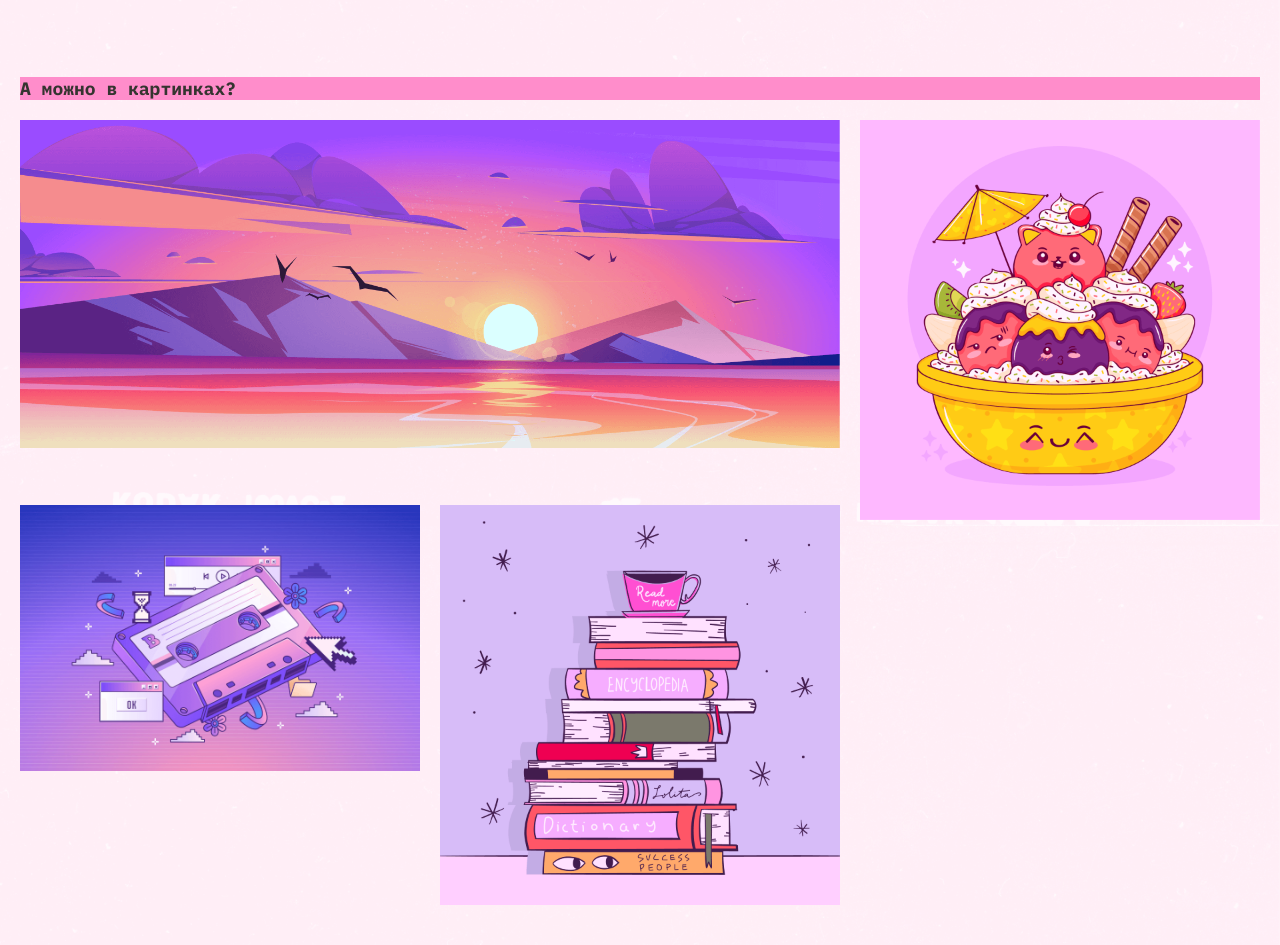
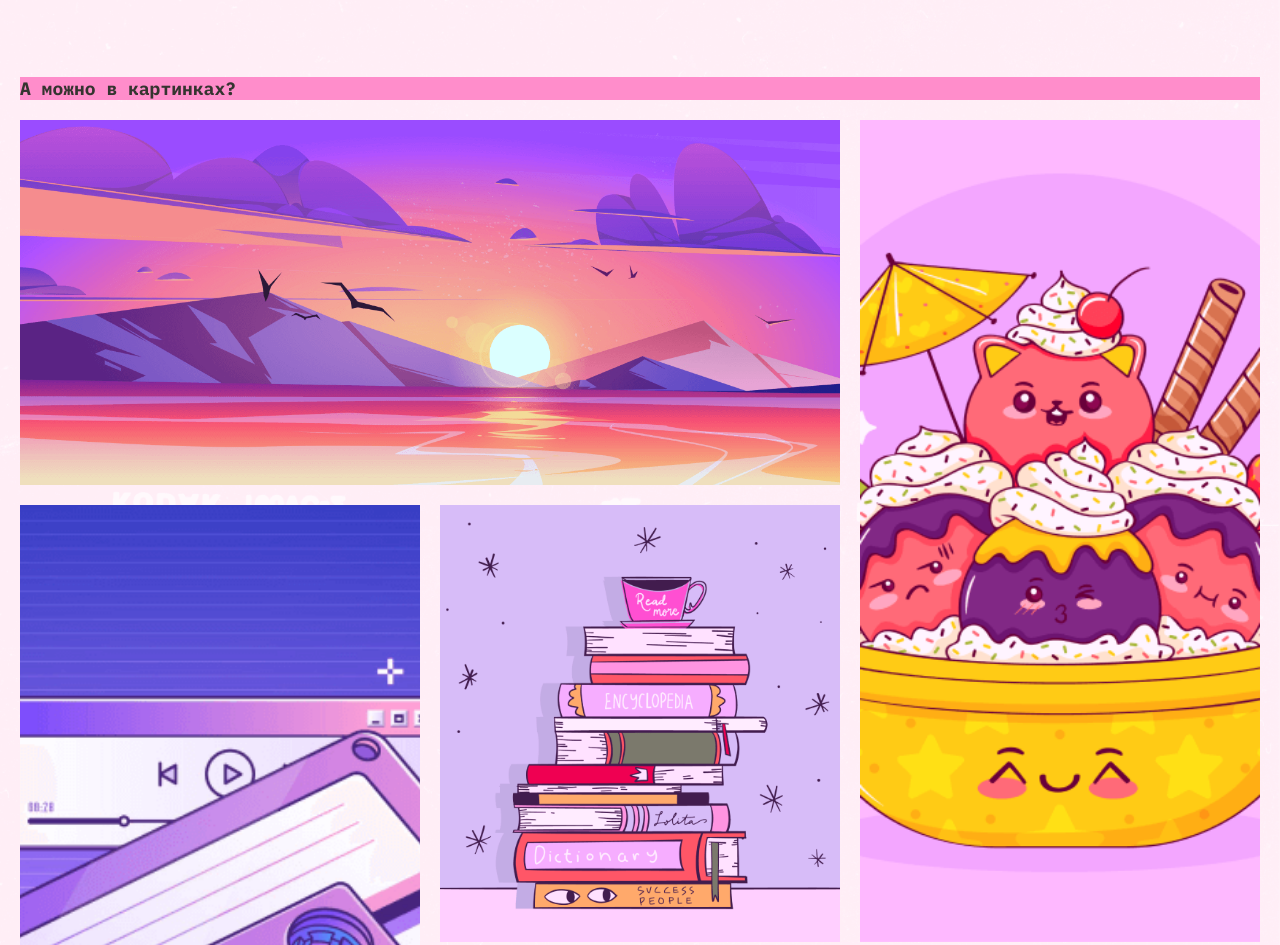
Before and after one commit to Danikto31/slozhno-sosredotochitsya-fd, a plain HTML site: page index.html in a window 1280 px wide. Shown: the part 2674-3619 px from the top of the page. Drawn offline with Linux system fonts and the light colour scheme.

Commit message:
zaebalsya

```diff
--- a/styles/style.css
+++ b/styles/style.css
@@ -13,7 +13,8 @@
 }
 
 .gallery-picture picture {
-  display: block;
+  display: flex;
+  height: 100%;
   line-height: 0;
 }
 
```
